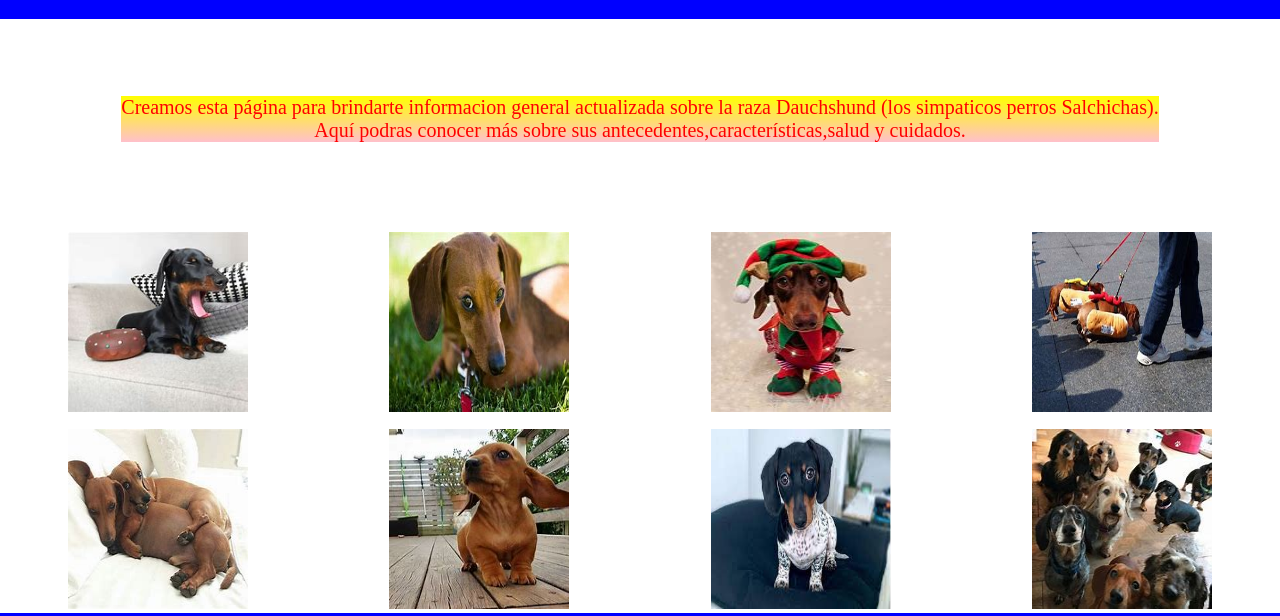
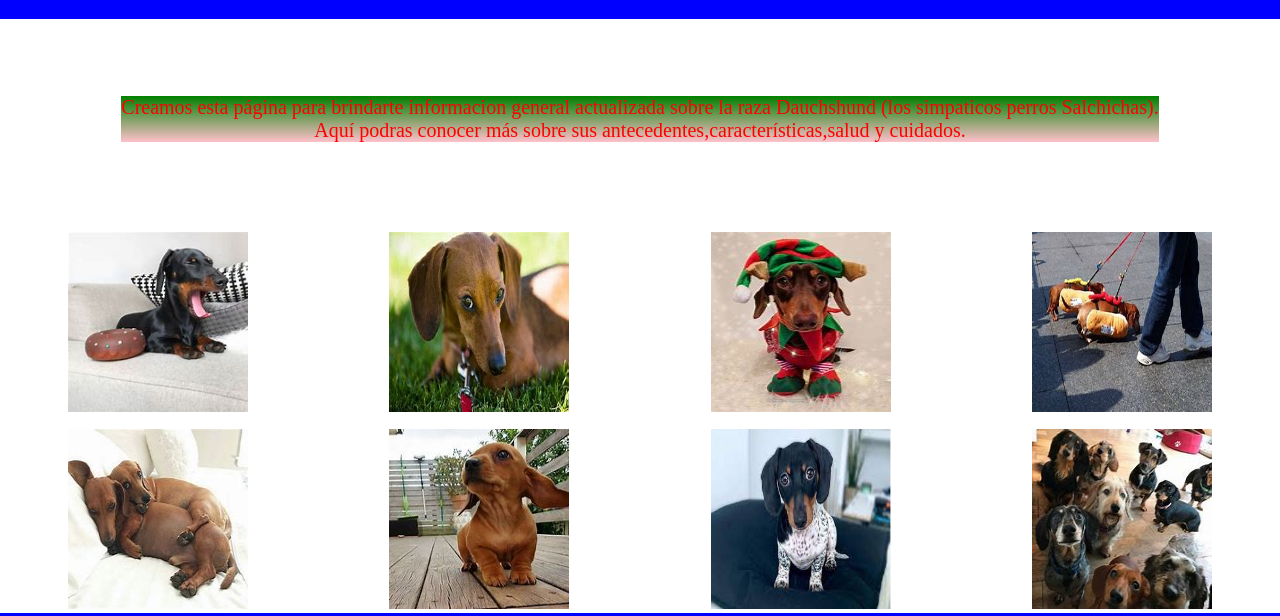
Before and after one commit to Daiana-M/proyecto-prueba, a plain HTML site: page paginas/quienessomos.html in a window 1280 px wide. Shown: the part 151-767 px from the top of the page. Drawn offline with Linux system fonts and the light colour scheme.

Commit message:
cambio color

```diff
--- a/style.css
+++ b/style.css
@@ -198,7 +198,7 @@ height: 200px;
     color: red;
     text-align: center;
     font-size: 20px;
-    background-image: linear-gradient(yellow,pink);
+    background-image: linear-gradient(green,pink);
     transition: all 2s;
 }
 
```
